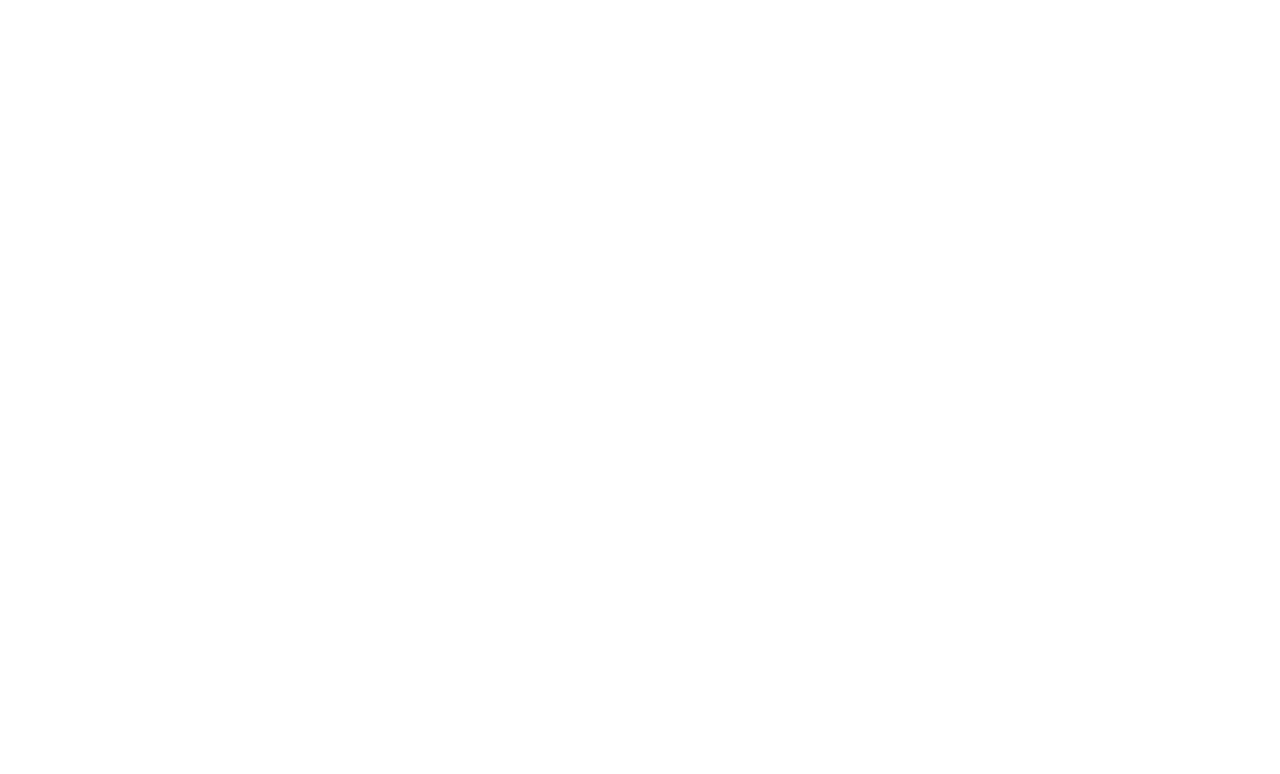
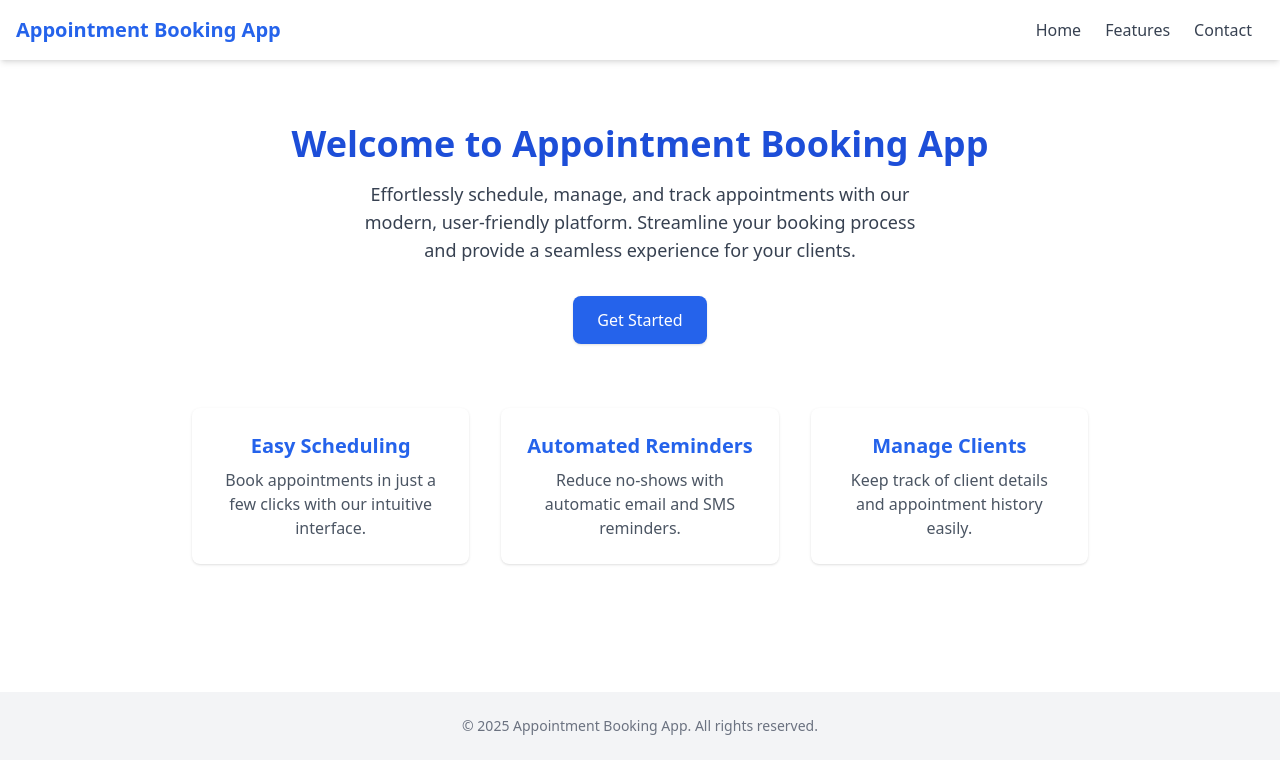
Before and after one commit to Nichu055/Appointment-Booking-App, a React (Vite) app: page / in a window 1280 px wide. Shown: the top 774 px of the page. Built offline with nearby package versions, Linux system fonts and the light colour scheme.

Commit message:
Set up routing with RootLayout and Home component

```diff
--- a/src/App.tsx
+++ b/src/App.tsx
@@ -1,8 +1,21 @@
+import { createBrowserRouter, RouterProvider } from 'react-router-dom';
+import Home from './pages/Home';
+import RootLayout from './components/Layout/RootLayout';
+
+const router = createBrowserRouter([
+  {
+    element: <RootLayout />,
+    children: [
+      {
+        path: '/',
+        element: <Home />,
+      },
+    ],
+  },
+]);
+
 function App() {
-
-  return (
- <></>
-  )
+  return <RouterProvider router={router} />;
 }
 
-export default App
+export default App;
```
